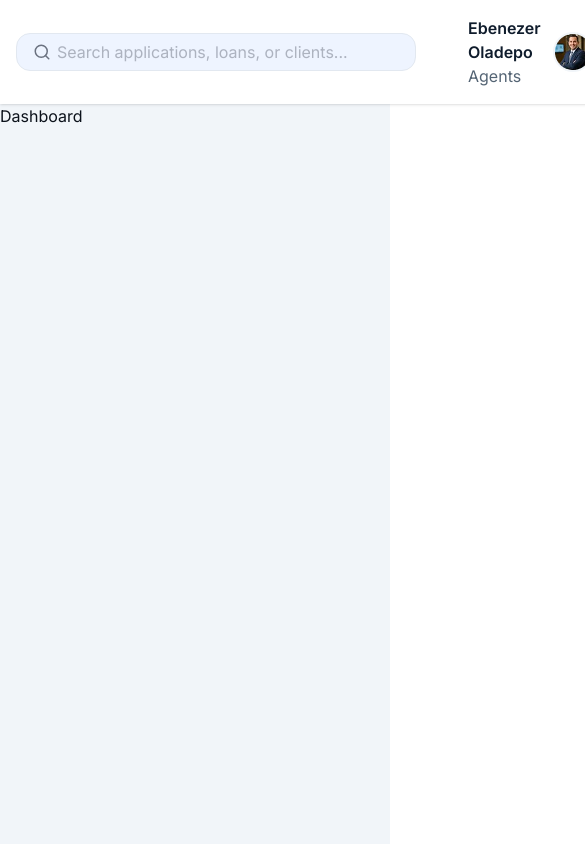
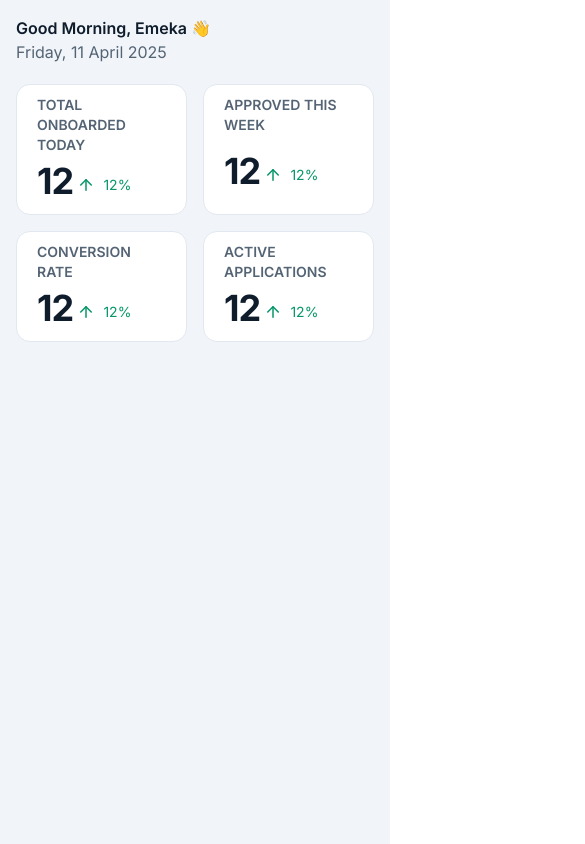
Before and after one commit to Banicoop/coocredit-business, a Next.js app: page /agents in a window 390 px wide. Shown: the top 844 px of the page, 585 px wide, since content can reach past the window. Built offline with nearby package versions, Linux system fonts and the light colour scheme; a web font is replaced by a local one.

Commit message:
implement agent dashboard widget section

```diff
--- a/src/app/(dashboard)/_components/Topbar.tsx
+++ b/src/app/(dashboard)/_components/Topbar.tsx
@@ -15,8 +15,8 @@ const Topbar = () => {
   if(!user) return null;
 
   return (
-    <div className='shadow-sm bg-white'>
-        <section className="flex p-4 items-center justify-end gap-7">
+    <div className='shadow-sm bg-white hidden lg:flex w-full'>
+        <section className="flex p-4 items-center justify-end gap-7 w-full">
             <TextField startIcon={<Search size={18} className=''/>} placeholder='Search applications, loans, or clients...' className='bg-[#EEF4FF] text-[#6B7280] py-1.5 px-4 border min-w-100'/>
 
           <div className="flex items-center gap-3 w-auto h-auto">
--- a/src/app/(dashboard)/agents/page.tsx
+++ b/src/app/(dashboard)/agents/page.tsx
@@ -1,8 +1,33 @@
+import Typography from '@/components/primitives/Typography';
+import PageHeader from '@/components/ui/PageHeader';
+import { Grid } from '@/components/ui/ui-layout';
+import { ArrowUp } from 'lucide-react';
 import React from 'react'
+
+const Widget = ({title, num, percent}: {title: string, num: number, percent: number}) => {
+  return(
+    <Grid className='gap-1 bg-white rounded-lg px-5 py-2.5 border'>
+      <Typography variant='small' weight='semibold' color='primary'>{title}</Typography>
+      <div className="flex items-baseline gap-1">
+        <Typography variant='h1' color='default'>{num}</Typography>
+        <Typography variant='small' color='tertiary' startIcon={<ArrowUp size={18}/>}>{percent}%</Typography>
+      </div>
+    </Grid>
+  )
+}
 
 const AgentDashboard = () => {
   return (
-    <div className=''>Dashboard</div>
+    <main className='grid gap-5 p-4'>
+      <PageHeader title='Good morning, Emeka 👋' subtitle='Friday, 11 April 2025' className='text-2xl'/>
+
+      <section className='grid grid-cols-2 gap-4 md:grid-cols-4'>
+        <Widget title='TOTAL ONBOARDED TODAY' num={12} percent={12}/>
+        <Widget title='APPROVED THIS WEEK' num={12} percent={12}/>
+        <Widget title='CONVERSION RATE' num={12} percent={12}/>
+        <Widget title='ACTIVE APPLICATIONS' num={12} percent={12}/>
+      </section>
+    </main>
   )
 }
 
--- a/src/components/primitives/Typography.tsx
+++ b/src/components/primitives/Typography.tsx
@@ -59,8 +59,8 @@ const colorMap = {
   primary: "text-[#546474]",
   active: 'text-[#1D4ED8]',
   muted: "text-gray-400",
-  secondary: "text-blue-300",
-  tertiary: "text-blue-400",
+  secondary: "text-[#059669cc]",
+  tertiary: "text-[#059669]",
   neutral: "text-blue-100",
 };
 
--- a/src/components/ui/Sidebar.tsx
+++ b/src/components/ui/Sidebar.tsx
@@ -117,7 +117,7 @@ const Sidebar = ({
         {/* BOTTOM ITEMS */}
         {others.length > 0 && (
           <div className="flex flex-col gap-4 p-2">
-            <hr className="bg-[#E5E5E5] h-[1px] w-full border-0" />
+            <hr className="bg-[#E5E5E5] h-0.5 w-full border-0" />
 
             <div className="flex flex-col gap-1">
               {others.map((item) =>
```
